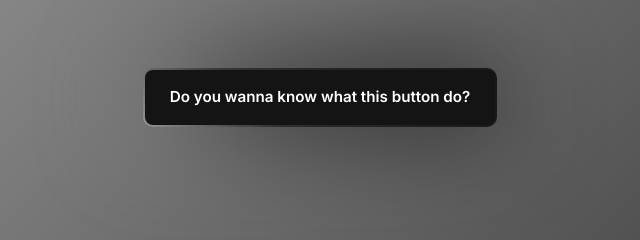
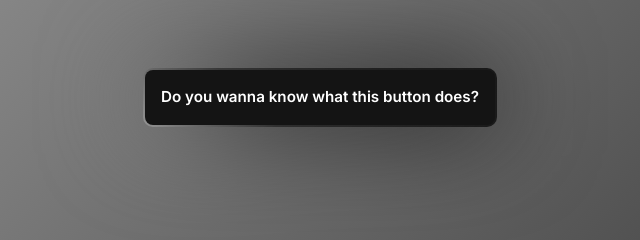
Before and after one commit to oeasen/Button, a plain HTML site: page index.html in a window 1280 px wide. Shown: the part 303-543 px from the top of the page, 320-960 px from the left. Drawn offline with nearby package versions, Linux system fonts and the light colour scheme.

Commit message:
Add files via upload

```diff
--- a/index.html
+++ b/index.html
@@ -100,7 +100,7 @@
 <body>
 
     <button class="button" id="myButton">
-        Do you wanna know what this button do?
+        Do you wanna know what this button does?
     </button>
 
     <!-- Hidden audio element to play the moan.mp3 file -->
```
